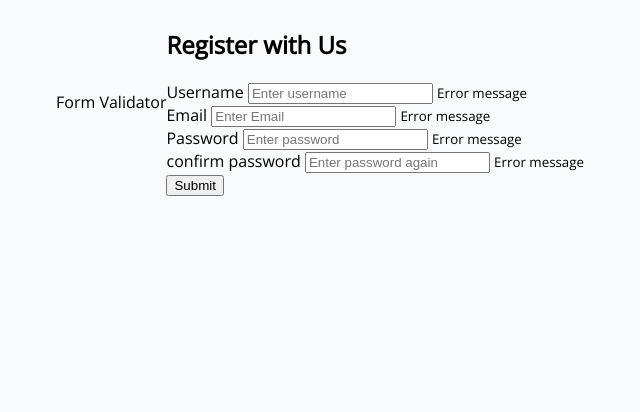
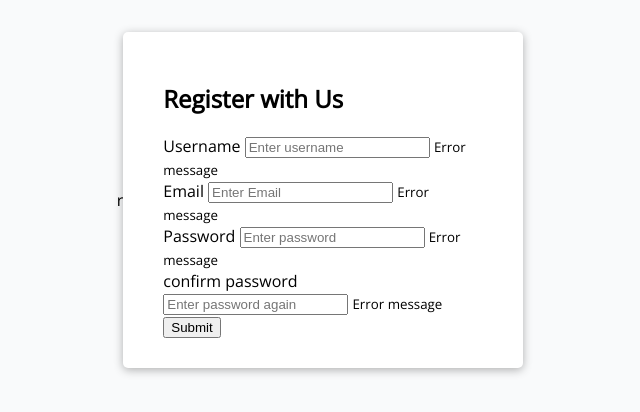
Before and after one commit to makeithappentodayyes/form-validator, a plain HTML site: page index.html in a window 1280 px wide. Shown: the whole page, without its empty margins (320-960 px from the left). Drawn offline with nearby package versions, Linux system fonts and the light colour scheme.

Commit message:
increased form padding to 30px 40px

```diff
--- a/index.html
+++ b/index.html
@@ -5,7 +5,7 @@
     <meta charset="UTF-8">
     <meta name="viewport" content="width=device-width, initial-scale=1.0">
     <link rel="stylesheet" href="style.css"
-    <title>Form Validator</title>
+    <title>r</title>
 </head>
 <body>
    <div class="container">
--- a/style.css
+++ b/style.css
@@ -9,8 +9,23 @@
 
 body {
     background-color: #f9fafb;
-    font-family: 'Open Sans', sans-serif;
+    font-family: 'Open sans', 'sans serif';
     display: flex;
     align-items: center;
     justify-content: center;
+    min-height: 50vh;
+    margin: 0;
 }
+
+
+.container {
+    background-color: #fff;
+    border-radius: 5px;
+    box-shadow: 0 2px 10px rgba(0,0,0,0.3);
+    width: 400px;
+
+}
+
+.form{
+    padding: 30px 40px;
+}
```
